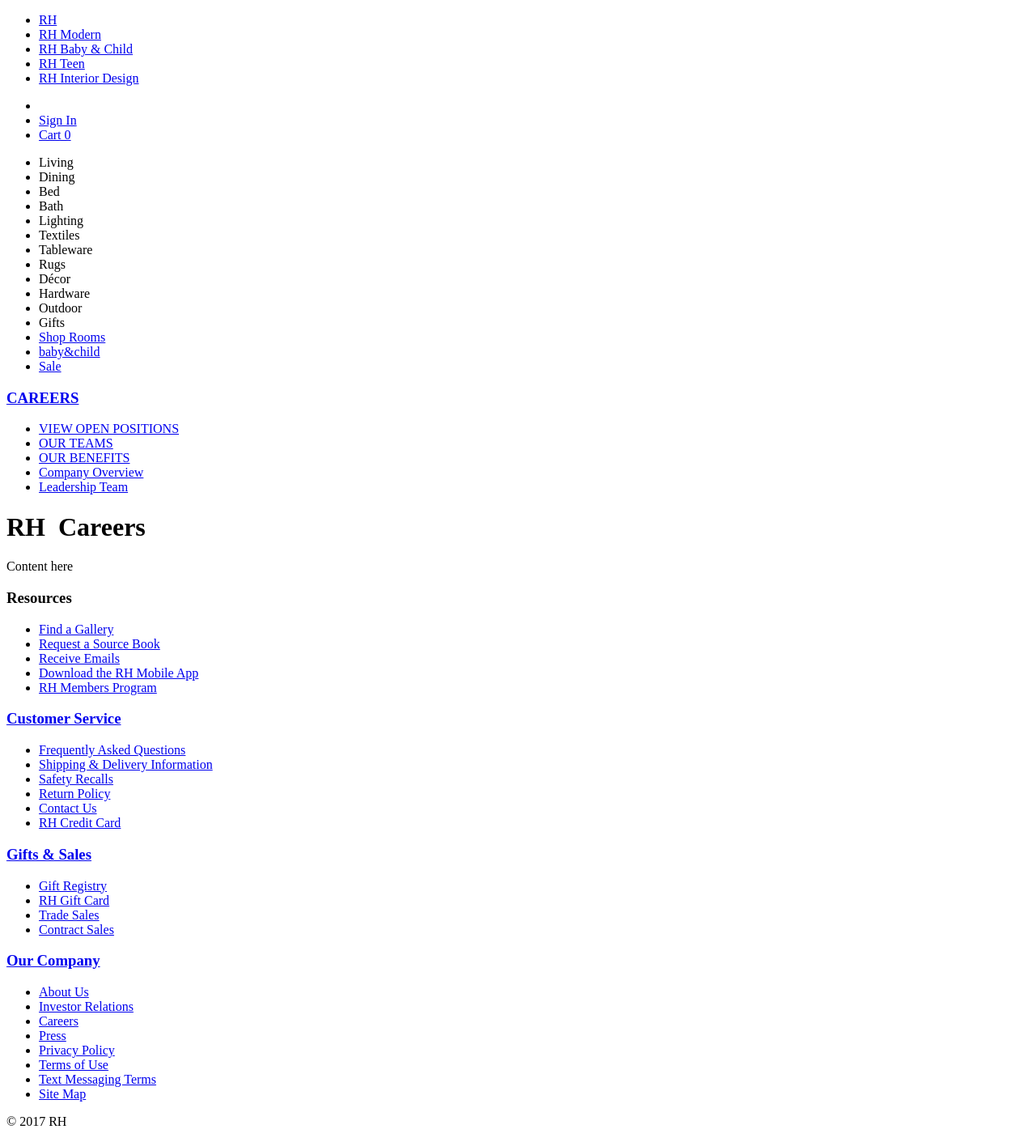
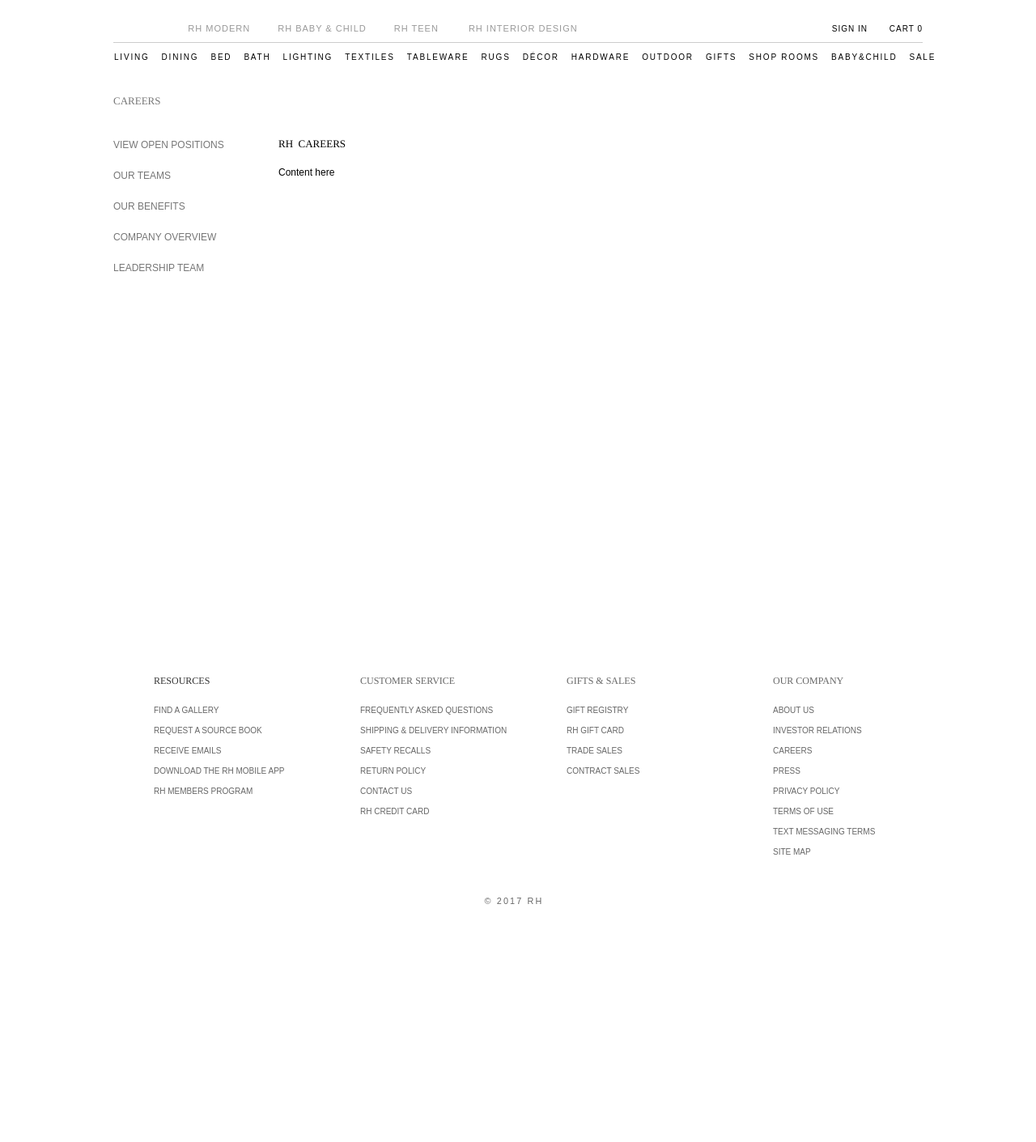
Before and after one commit to rh-stuff/Careers, a Jekyll site: the page built from index.html, in a window 1280 px wide. Shown: the whole page at 81% size. Built offline with Jekyll 4.4.1, drawn with Linux system fonts in a browser that asks for light colours; after the commit the page ends 1141 px from its top, so only the background shows below that.

Commit message:
Update default.html

```diff
--- a/_layouts/default.html
+++ b/_layouts/default.html
@@ -8,7 +8,7 @@
             {{ site.title }}
         {% endif %}
     </title>
-    <link rel="stylesheet" href="/site/assets/css/default.css">
+    <link rel="stylesheet" href="/Careers/assets/css/default.css">
     <script src="https://use.typekit.net/uib4udz.js"></script>
     <script>try{Typekit.load({ async: true });}catch(e){}</script>
 </head>
```
